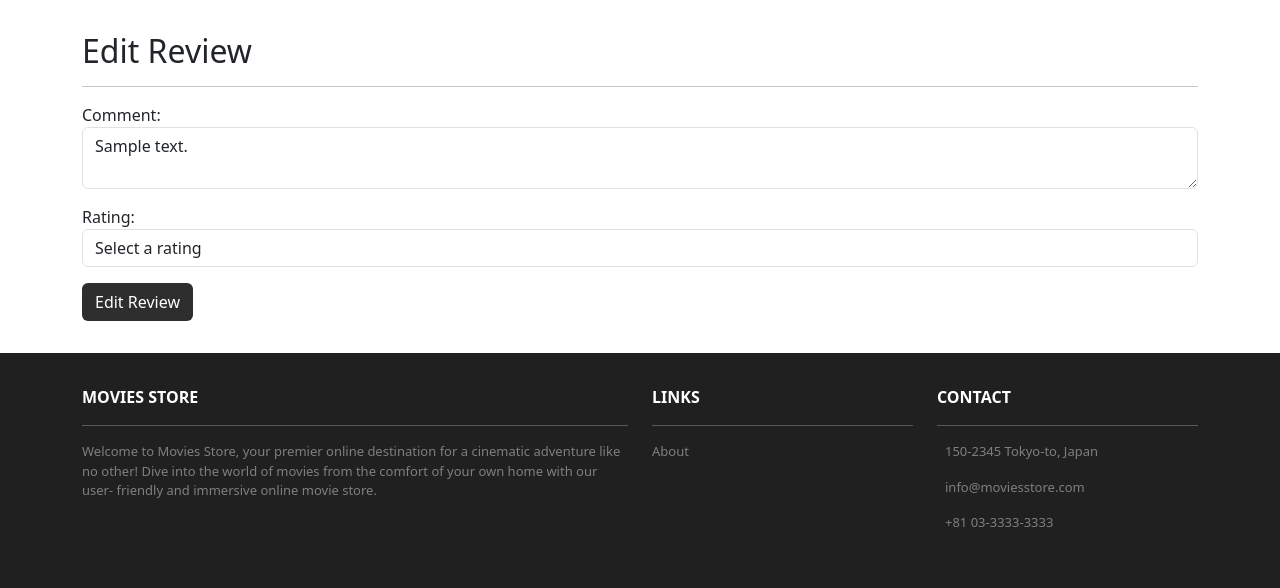
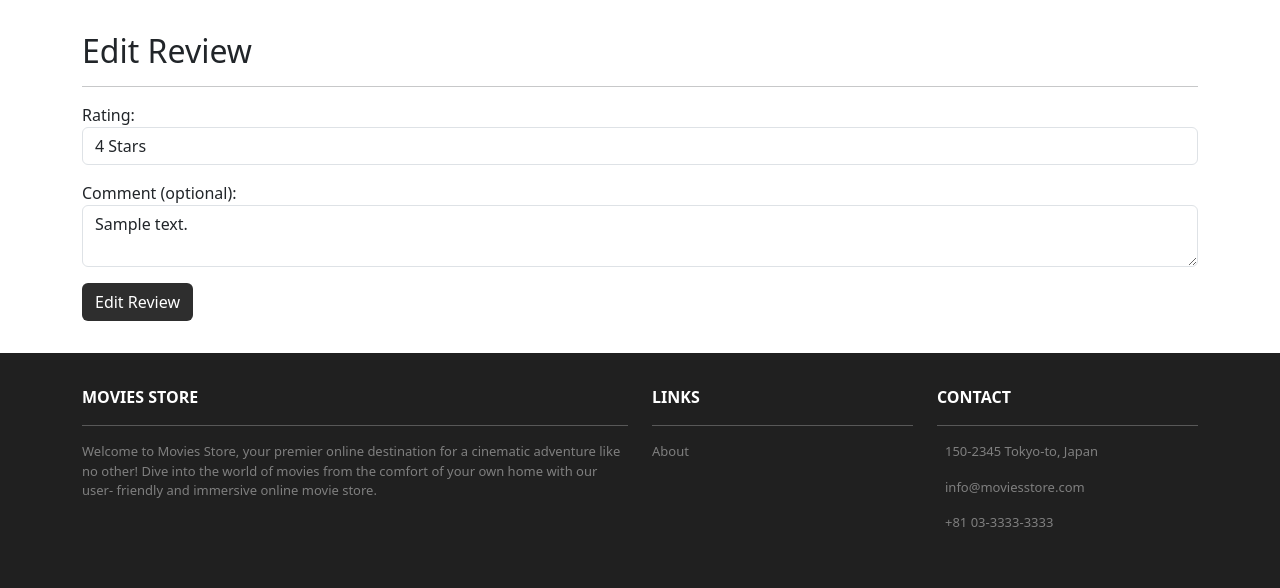
Before and after one commit to fenais/movie-store, a Django app: template movies/templates/movies/edit_review.html in a window 1280 px wide. Shown: the part 82-670 px from the top of the page. Run offline with Django 5.2, Linux system fonts and the light colour scheme; the template is opened without the code that fills it: most values are stand-ins (such as "Sample title", 1, 10 or a date in 2020); parts of the project's set-up code (start-up, migrations or seed data) failed here and were passed over; some libraries are stand-ins or nearby versions; some web fonts are replaced.

Commit message:
Fixed  5-star rating reviews

```diff
--- a/movies/templates/movies/edit_review.html
+++ b/movies/templates/movies/edit_review.html
@@ -8,24 +8,26 @@
                 <hr />
                 <form method="POST">
                     {% csrf_token %}
+
                     <p>
-                        <label for="comment">Comment:</label>
-                        <textarea name="comment" required class="form-control" id="comment">{{ template_data.review.comment }}</textarea>
+                        <label for="rating">Rating:</label>
+                        <select name="rating" id="rating" class="form-control" required>
+                        <option value="">Select a rating</option>
+                        <option value="1" {% if template_data.review.rating == 1 %}selected{% endif %}>1 Star</option>
+                        <option value="2" {% if template_data.review.rating == 2 %}selected{% endif %}>2 Stars</option>
+                        <option value="3" {% if template_data.review.rating == 3 %}selected{% endif %}>3 Stars</option>
+                        <option value="4" {% if template_data.review.rating == 4 %}selected{% endif %}>4 Stars</option>
+                        <option value="5" {% if template_data.review.rating == 5 %}selected{% endif %}>5 Stars</option>
+                        </select>
                     </p>
+
                     <p>
-                                            <label for="rating">Rating:</label>
-                                            <select name="rating" id="rating" class="form-control" required>
-                                                <option value="">Select a rating</option>
-                                                <option value="1">1 Star</option>
-                                                <option value="2">2 Stars</option>
-                                                <option value="3">3 Stars</option>
-                                                <option value="4">4 Stars</option>
-                                                <option value="5">5 Stars</option>
-                                            </select>
-                                        </p>
+                        <label for="comment">Comment (optional):</label>
+                        <textarea name="comment" class="form-control" id="comment">{{ template_data.review.comment }}</textarea>
+                    </p>
+
                     <div class="text-start">
-                        <button type="submit" class="btn bg-dark text-white">Edit Review
-                        </button>
+                        <button type="submit" class="btn bg-dark text-white">Edit Review</button>
                     </div>
                 </form>
             </div>
--- a/movies/views.py
+++ b/movies/views.py
@@ -56,8 +56,8 @@ def edit_review(request, id, review_id):
             {'template_data': template_data})
     elif request.method == 'POST':
         review = Review.objects.get(id=review_id)
+        review.rating = int(request.POST.get('rating'))
         review.comment = request.POST.get('comment', '')
-        review.rating = request.POST['rating']
         review.save()
         return redirect('movies.show', id=id)
     else:
```
